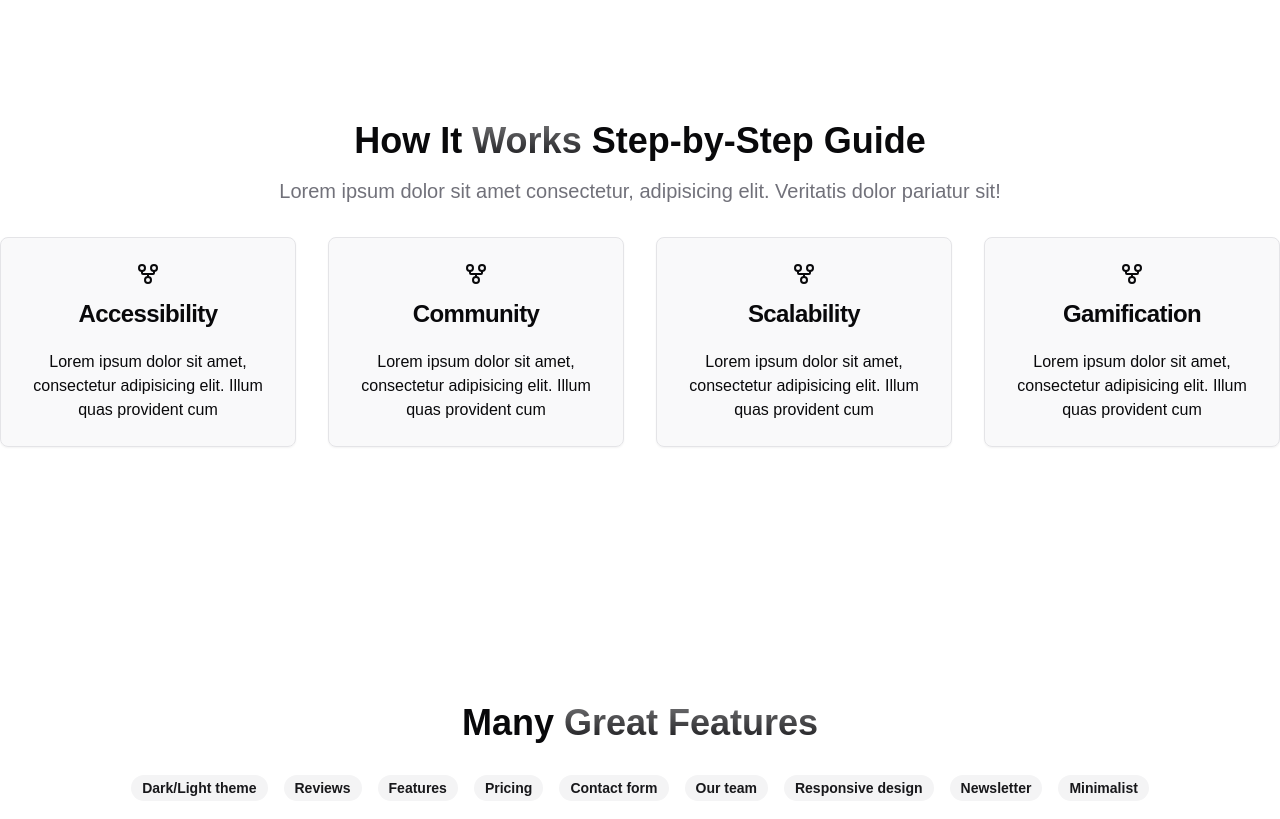
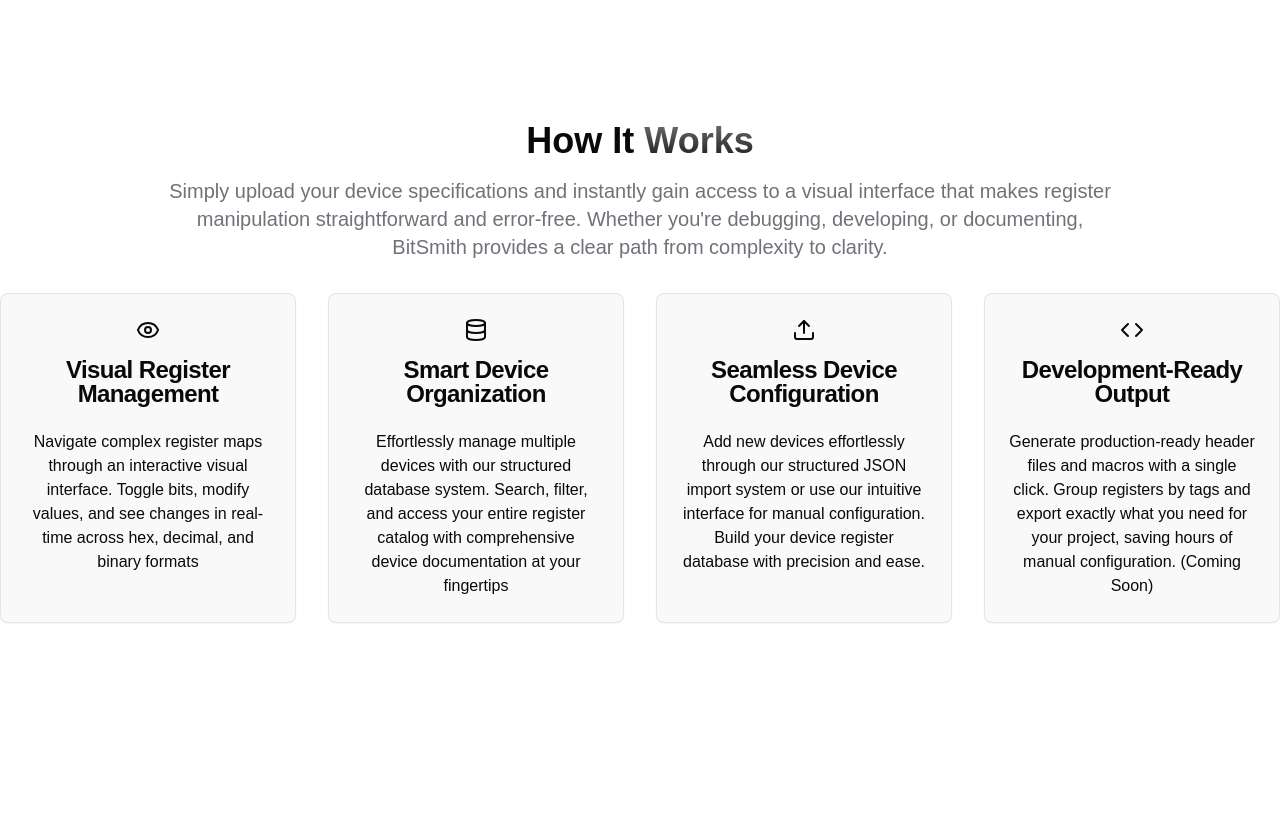
Before and after one commit to nishantmysore/BitSmith, a Next.js app: page /landing in a window 1280 px wide. Shown: the part 960-1779 px from the top of the page. Built offline with nearby package versions, Linux system fonts and the light colour scheme.

Commit message:
Formatted and finished how it works section
Signed-off-by: Nishant Mysore <nishantmysore0@gmail.com>

```diff
--- a/src/components/LandingPage/HowItWorks.tsx
+++ b/src/components/LandingPage/HowItWorks.tsx
@@ -1,6 +1,6 @@
 import { Card, CardContent, CardHeader, CardTitle } from "@/components/ui/card";
 
-import { GitFork } from "lucide-react";
+import { Eye, Database, Upload, Code } from "lucide-react";
 
 interface FeatureProps {
   icon: JSX.Element;
@@ -10,28 +10,28 @@
 
 const features: FeatureProps[] = [
   {
-    icon: <GitFork />,
-    title: "Accessibility",
+    icon: <Eye />,
+    title: "Visual Register Management",
     description:
-      "Lorem ipsum dolor sit amet, consectetur adipisicing elit. Illum quas provident cum",
+      "Navigate complex register maps through an interactive visual interface. Toggle bits, modify values, and see changes in real-time across hex, decimal, and binary formats",
   },
   {
-    icon: <GitFork />,
-    title: "Community",
+    icon: <Database />,
+    title: "Smart Device Organization",
     description:
-      "Lorem ipsum dolor sit amet, consectetur adipisicing elit. Illum quas provident cum",
+      "Effortlessly manage multiple devices with our structured database system. Search, filter, and access your entire register catalog with comprehensive device documentation at your fingertips",
   },
   {
-    icon: <GitFork />,
-    title: "Scalability",
+    icon: <Upload />,
+    title: "Seamless Device Configuration",
     description:
-      "Lorem ipsum dolor sit amet, consectetur adipisicing elit. Illum quas provident cum",
+      "Add new devices effortlessly through our structured JSON import system or use our intuitive interface for manual configuration. Build your device register database with precision and ease.",
   },
   {
-    icon: <GitFork />,
-    title: "Gamification",
+    icon: <Code />,
+    title: "Development-Ready Output",
     description:
-      "Lorem ipsum dolor sit amet, consectetur adipisicing elit. Illum quas provident cum",
+      "Generate production-ready header files and macros with a single click. Group registers by tags and export exactly what you need for your project, saving hours of manual configuration.\n (Coming Soon)",
   },
 ];
 
@@ -46,11 +46,12 @@
         <span className="bg-gradient-to-b from-primary/60 to-primary text-transparent bg-clip-text">
           Works{" "}
         </span>
-        Step-by-Step Guide
       </h2>
       <p className="md:w-3/4 mx-auto mt-4 mb-8 text-xl text-muted-foreground">
-        Lorem ipsum dolor sit amet consectetur, adipisicing elit. Veritatis
-        dolor pariatur sit!
+        Simply upload your device specifications and instantly gain access to a
+        visual interface that makes register manipulation straightforward and
+        error-free. Whether you're debugging, developing, or documenting,
+        BitSmith provides a clear path from complexity to clarity.
       </p>
 
       <div className="grid grid-cols-1 md:grid-cols-2 lg:grid-cols-4 gap-8">
--- a/src/components/LandingPage/Navbar.tsx
+++ b/src/components/LandingPage/Navbar.tsx
@@ -103,9 +103,7 @@
             ))}
           </nav>
 
-          <div className="hidden md:flex gap-2">
-            {/*<ModeToggle />*/}
-          </div>
+          <div className="hidden md:flex gap-2">{/*<ModeToggle />*/}</div>
         </NavigationMenuList>
       </NavigationMenu>
     </header>
```
Also changed, not shown: src/components/LandingPage/Hero.tsx (+11 -11 lines), src/components/LandingPage/MatrixRain.tsx (+7 -7 lines), src/components/Table/TableColumns.tsx (+3 -15 lines).
